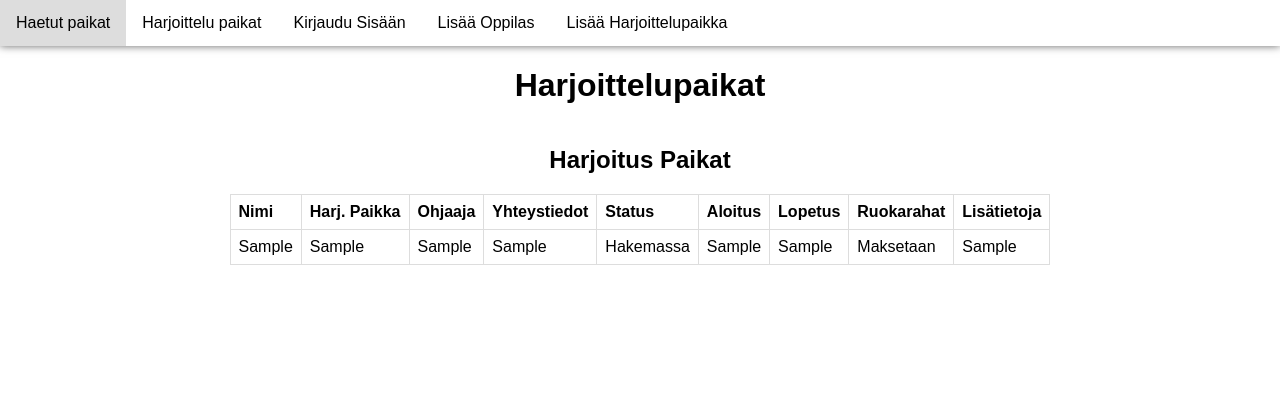
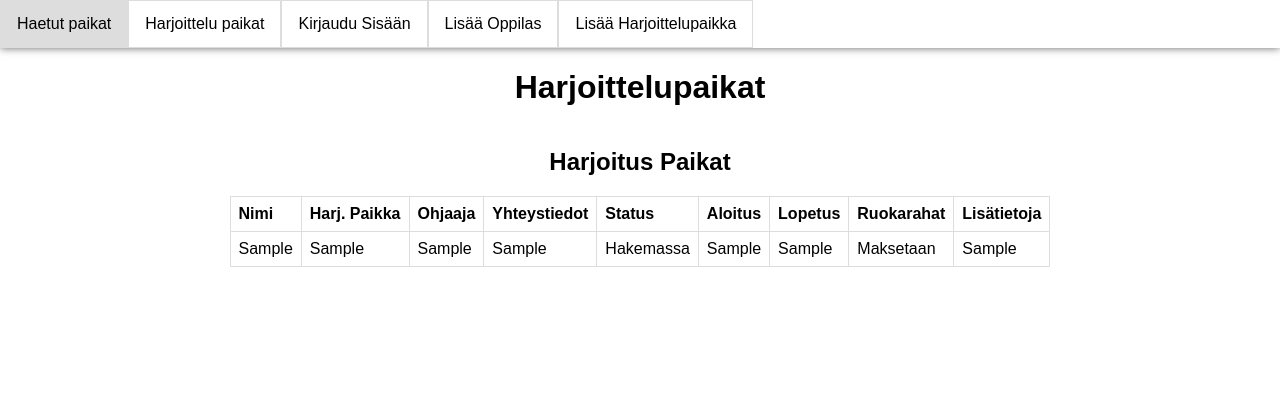
Before and after one commit to juusokoivisto/harjoittelupaikka, a PHP site: page /index.php in a window 1280 px wide. Shown: the top 420 px of the page. Run offline with PHP 8.4, Linux system fonts and the light colour scheme; tables that the repository leaves empty or names only in its code hold one stand-in row (values such as "Sample post").

Commit message:
minor css change, added border to nav buttons

```diff
--- a/style.css
+++ b/style.css
@@ -39,6 +39,10 @@ table {
     color: black;
     padding: 14px 16px;
     text-decoration: none;
+}
+
+.horizontal-nav > li a {
+    border: 1px solid #dddddd;
 }
 
 .horizontal-nav > li a:hover {
```
